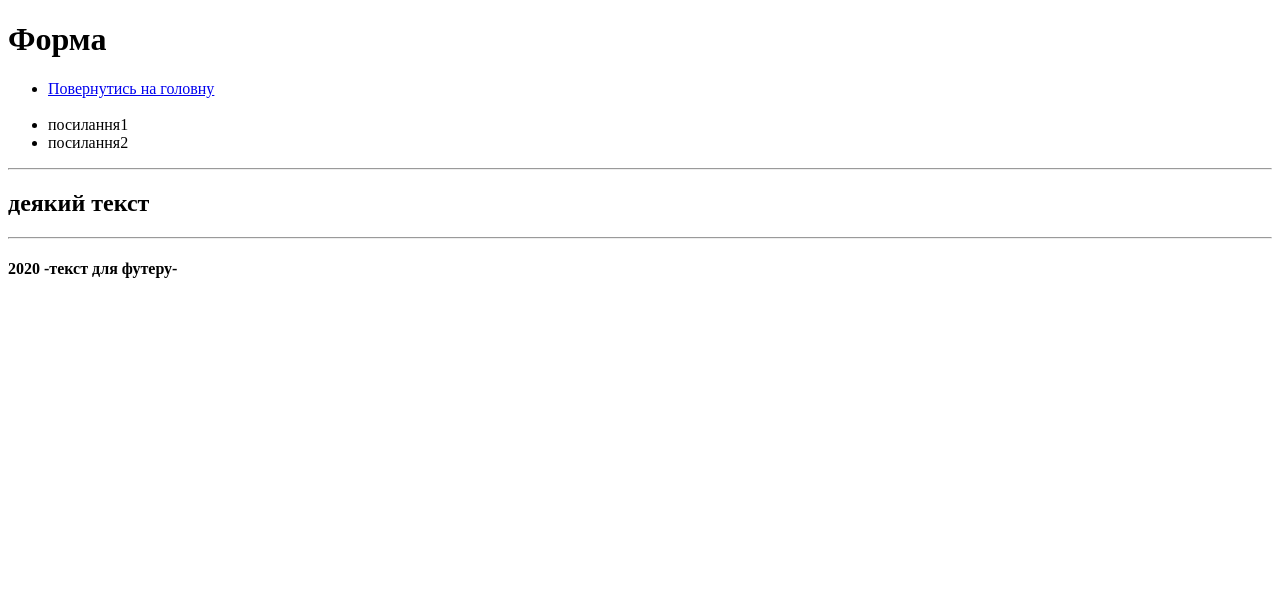
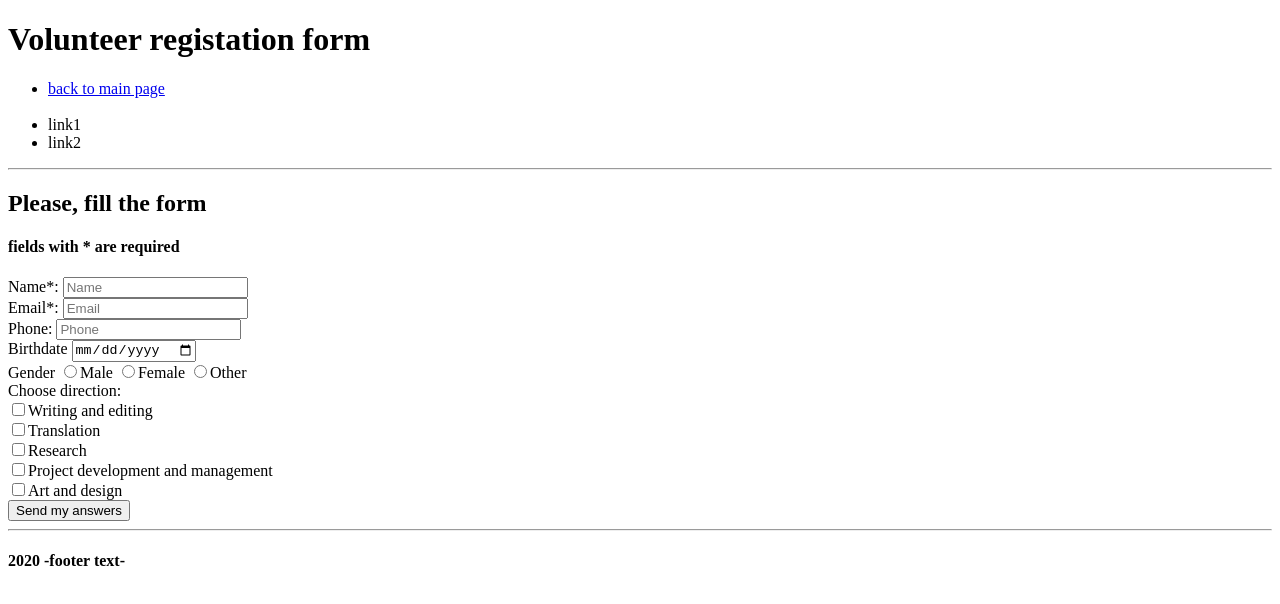
Before and after one commit to topaz-rep/homework2, a plain HTML site: page form.html in a window 1280 px wide. Drawn offline with Linux system fonts and the light colour scheme.

Commit message:
Form update

```diff
--- a/form.html
+++ b/form.html
@@ -1,30 +1,83 @@
 <!DOCTYPE html>
-<html lang="uk">
+<html lang="en">
 <head>
     <meta charset="UTF-8">
     <meta name="viewport" content="width=device-width, initial-scale=1.0">
     <meta http-equiv="X-UA-Compatible" content="ie=edge">
-    <title>Форма соціологічного опитування</title>
+    <title>Volunteer registation form</title>
 </head>
 <body>
     <header>
-            <h1>Форма</h1>
+        <h1>Volunteer registation form</h1>
             <nav>
                 <ul>
-                    <li><a href="index.html">Повернутись на головну</a></li>
+                    <li><a href="index.html">back to main page</a></li>
                     <br>
-                    <li>посилання1</li>
-                    <li>посилання2</li>
+                    <li>link1</li>
+                    <li>link2</li>
                 </ul>
             </nav>
     </header>
     <hr>
     <main>
-        <h2>деякий текст</h2>
+        <h2>Please, fill the form</h2>
+        <h4><b>fields with * are required</b></h4>
+        <form action="https://formspree.io/mnqdavnb" method="POST">
+        <label>Name*:
+            <input type="text" placeholder="Name" name="Name" required>
+        </label>
+        <br>
+        <label>Email*:
+            <input type="email" placeholder="Email" name="Email" required>
+        </label>
+        <br>
+        <label>Phone:
+            <input type="tel" placeholder="Phone" name="Phone">
+        </label>
+        <br>
+        <label>Birthdate
+            <input type="date" name="Birthdate" name="Birthdate">
+        </label>
+        <br>
+        <label>Gender</label>
+        <label>
+            <input type="radio" name="Gender" value="Male">Male
+        </label>
+        <label>
+            <input type="radio" name="Gender" value="Female">Female
+        </label>
+        <label>
+            <input type="radio" name="Gender" value="Other">Other
+        </label>
+        <br>
+        <Label>Choose direction:</Label>
+        <br>
+        <label>
+            <input type="checkbox" name="direction" value="Writing and editing">Writing and editing
+        </label>
+        <br>
+        <label>
+            <input type="checkbox" name="direction" value="Translation">Translation
+        </label>
+        <br>
+        <label>
+            <input type="checkbox" name="direction" value="Research">Research
+        </label>
+        <br>
+        <label>
+            <input type="checkbox" name="direction" value="Project development and management">Project development and management
+        </label>
+        <br>
+        <label>
+            <input type="checkbox" name="direction" value="Art and design">Art and design
+        </label>
+        <br>
+        <input type="submit" value="Send my answers">
+        </form>
     </main>
     <hr>
     <footer>
-        <h4>2020 -текст для футеру-</h4>
+        <h4>2020 -footer text-</h4>
     </footer>
 </body>
 </html>
```
Also changed, not shown: index.html (+7 -7 lines).
